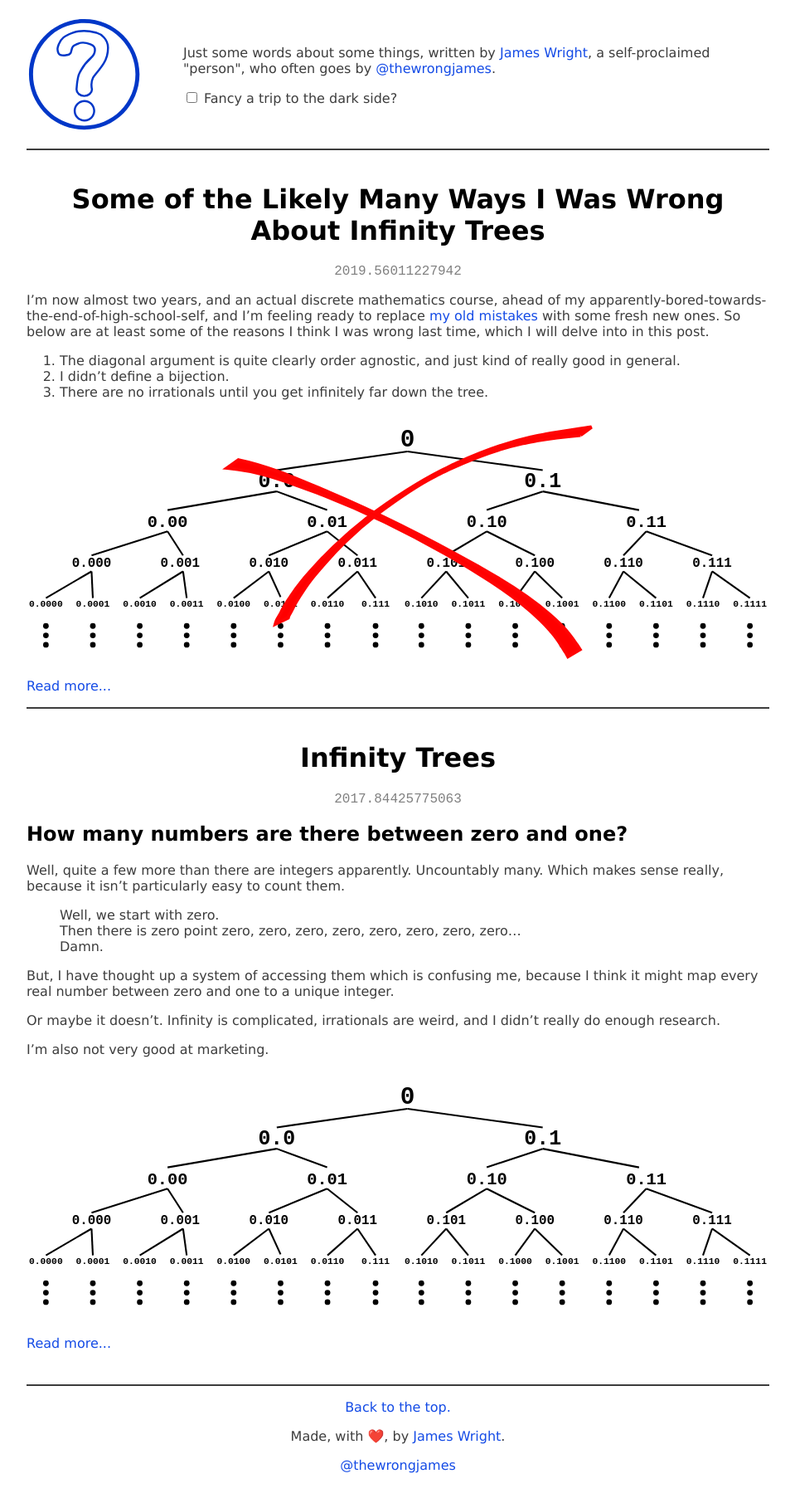
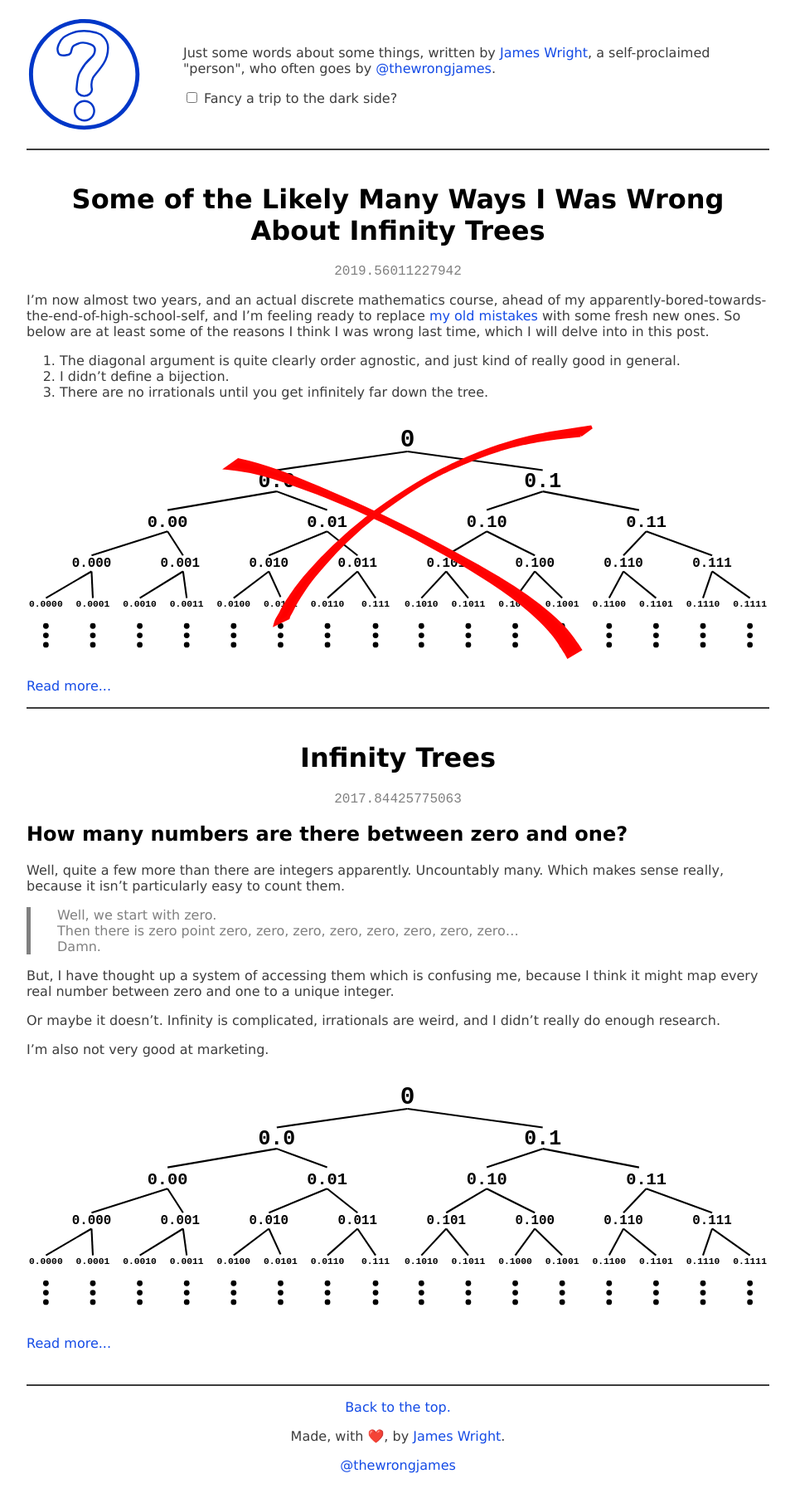
Before and after one commit to thewrongjames/blog, a Jekyll site: the page built from index.html, in a window 1280 px wide. Shown: the whole page at 83% size, without its empty margins (160-1119 px from the left). Built offline with Jekyll 4.4.1, drawn with Linux system fonts in a browser that asks for light colours.

Commit message:
Fix block quotes
Or rather, style them.

```diff
--- a/static/css/base.css
+++ b/static/css/base.css
@@ -70,6 +70,15 @@ a {
   color: var(--blue-colour);
 }
 
+blockquote {
+  border-left: 5px solid grey;
+  color: grey;
+  margin-left: 0;
+  margin-right: 0;
+  padding-left: 2rem;
+  padding-right: 2rem;
+}
+
 .excerpt:not(.excerpt:last-child) {
   margin-bottom: 40px;
   border-bottom: 2px solid var(--main-colour);
```
